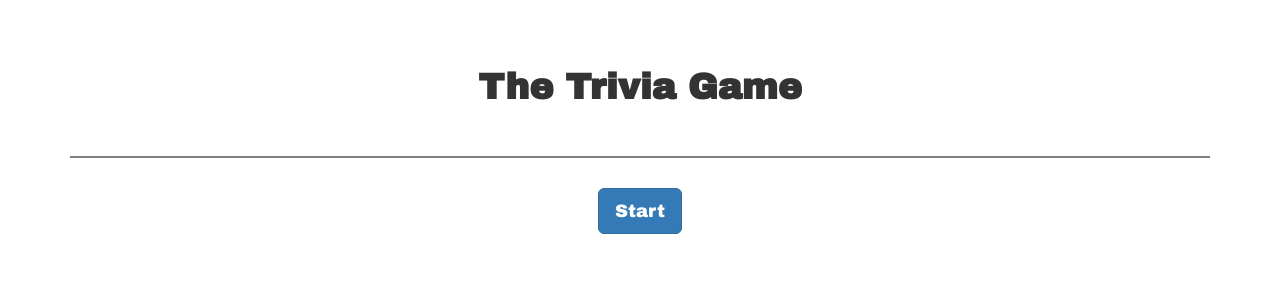
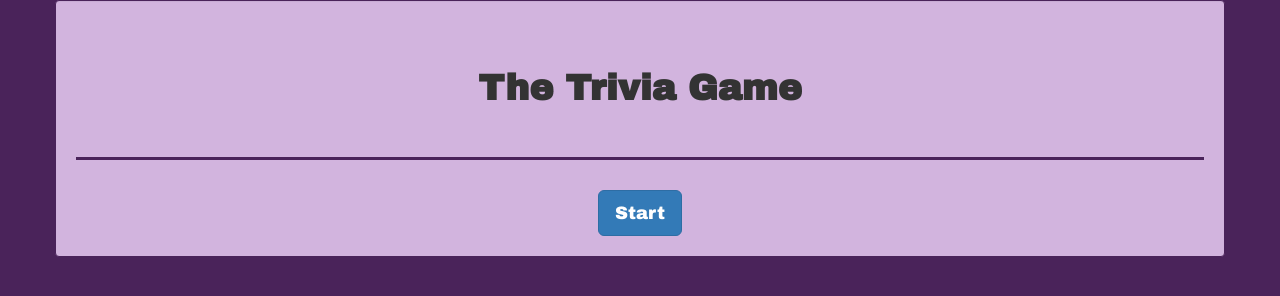
Before and after one commit to tloiola1/TriviaGame, a plain HTML site: page index.html in a window 1280 px wide. Drawn offline with nearby package versions, Linux system fonts and the light colour scheme.

Commit message:
final commit

```diff
--- a/assets/javascript/app.js
+++ b/assets/javascript/app.js
@@ -105,9 +105,6 @@
 
  },
 
-
-
-
   showScore: function(){
     $(".score").show();
     $(".correct").text(game.correct);
@@ -115,9 +112,6 @@
     $(".notAnswered").text(game.notAnswered);
 
     $(".restartButton").on("click", function(){
-
-
-
 
       game.stop();
       game.correct = 0;
@@ -135,8 +129,14 @@
 
 
     });
-  }
+  },
+
 
 
 };
     game.start();
+
+$(".submitButton").on('click', function () {
+  game.winTest = 'submitted';
+  game.calculateScore();
+});
--- a/index.html
+++ b/index.html
@@ -14,13 +14,14 @@
 
 
 </head>
-<body >
-	<div class="container">
-	<header class="">
+<body style="background-color: #4A235A;"">
+	<div id="anime" class="container" style="background-color: #D2B4DE; height: 100%; width:100%"></div>
+	<div id="contentAnime" class="container well" style="background-color: #D2B4DE; padding: 0 20px 20px 20px; border-color: #4A235A">
+		<header>
 			<div class="">
 				<div class="row">
 					<div class="col-lg-12 col-md-12 col-sm-12 col-xs-12">
-					<h1 class="jumbotron text-center " style="background-color: inherit; border-bottom: 2px solid gray; border-radius: 0">
+						<h1 class="jumbotron text-center " style="background-color: inherit; border-bottom: 3px solid #4A235A; border-radius: 0">
 							<strong>The Trivia Game</strong>
 						</h1>
 					</div>
@@ -141,10 +142,35 @@
 				</div>
 			</div>
 		</aside>
-
-
-
 	</div>
 	<script src="assets/javascript/app.js" type="text/javascript"></script>
+	<script type="text/javascript">
+	$("#contentAnime").hide();
+		var a = {
+
+			size: 100,
+			animation1: null,
+			animatio2: null,
+			runTime: function () {
+				animation1 = setInterval(this.divShrink, 800);
+				animatio2 = setInterval(this.showContent, 1180);
+		  	},
+
+		  	divShrink: function () {
+
+			    $(document).ready(function(){
+			        $("#anime").animate({height: '0'});
+				});
+
+			},
+			showContent: function(){
+				$("#contentAnime").show();
+			}
+
+		};
+
+		a.runTime();
+
+	</script>
 </body>
 </html>
```
Also changed, not shown: assets/css/style.css (+13 -0 lines), test.html (+27 -2 lines). Lines whose indentation alone changed are shown as unchanged.
